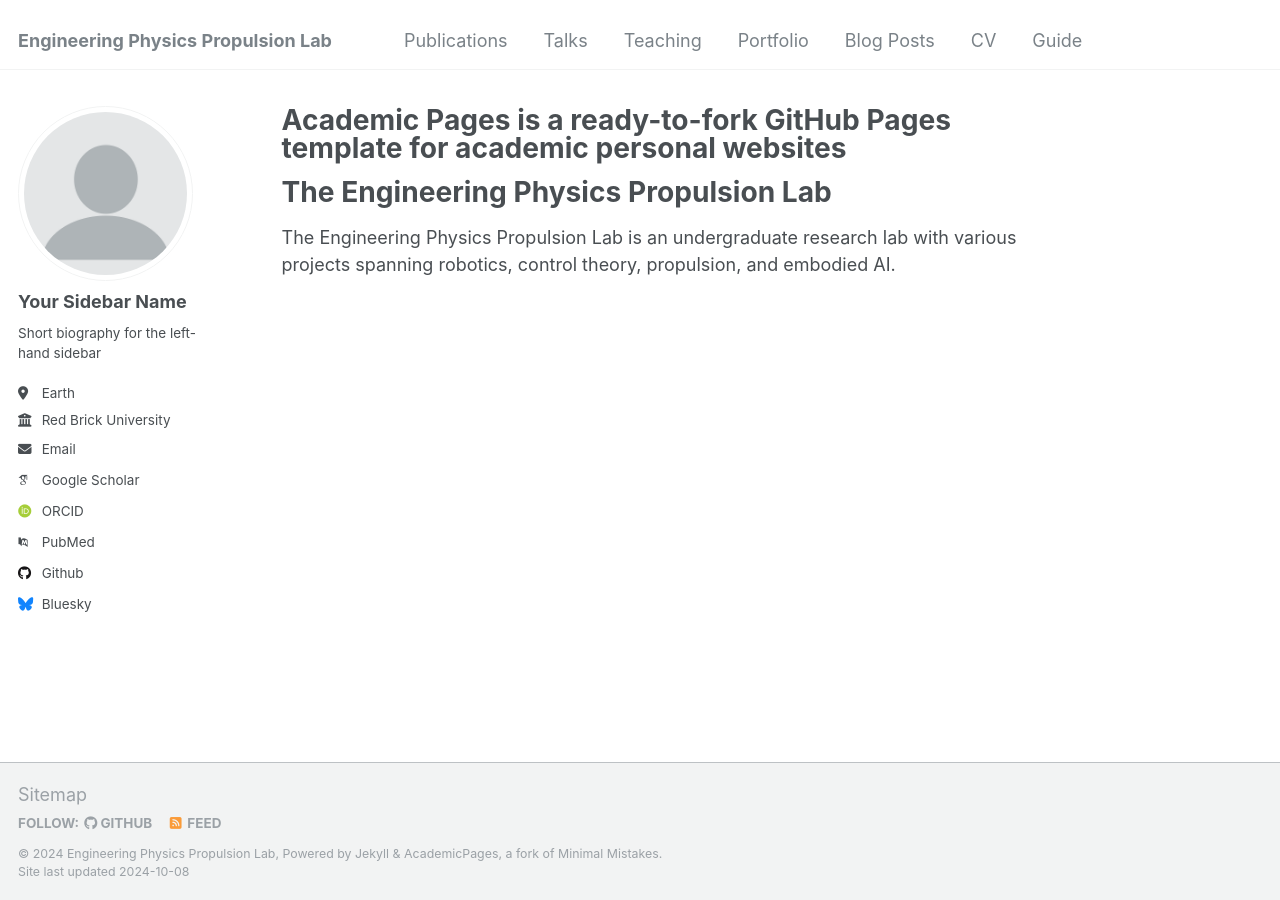
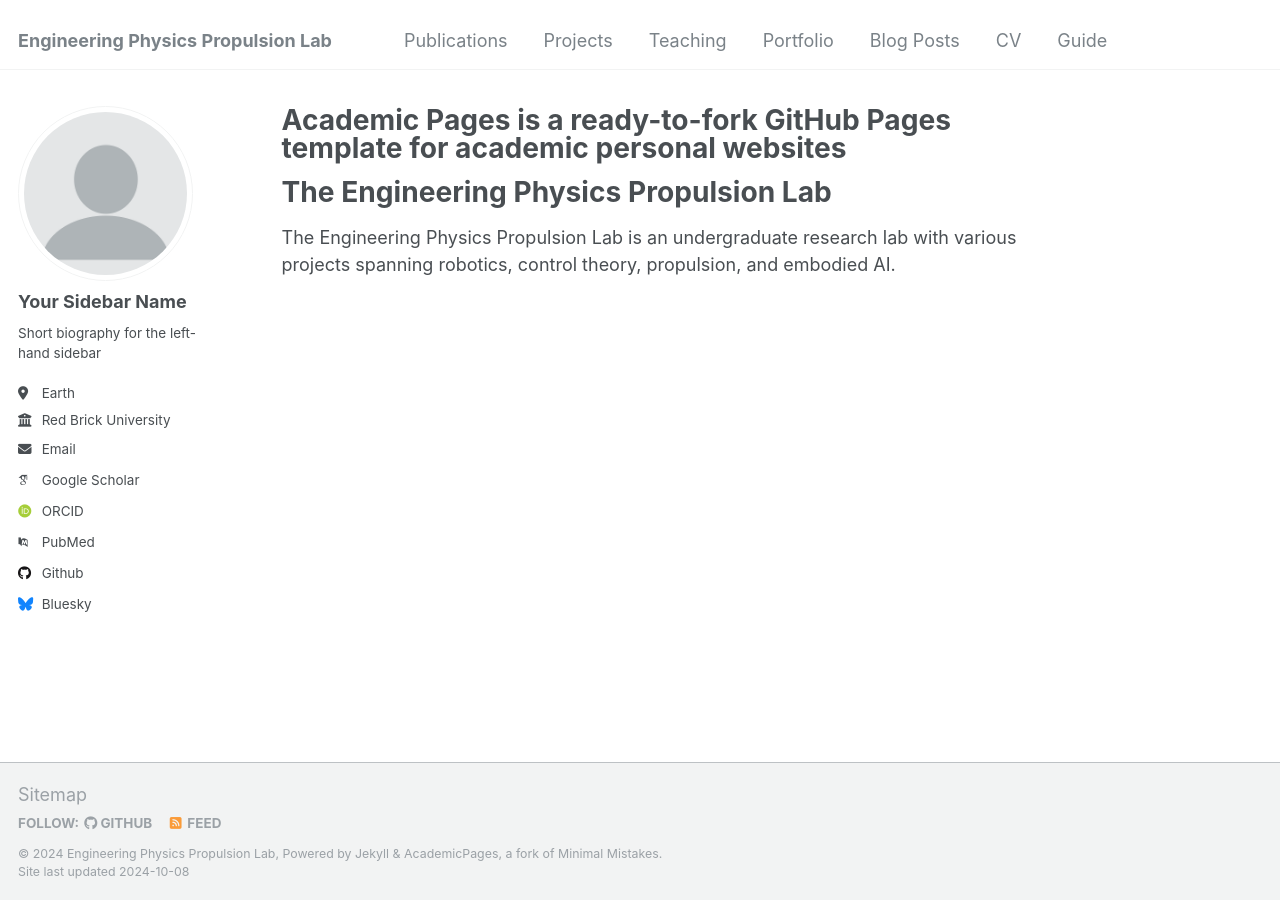
Before and after one commit to eppl-erau-db/eppl-erau-db.github.io, a Jekyll site: the page built from _pages/about.md, in a window 1280 px wide. Built offline with Jekyll 4.4.1, drawn with Linux system fonts in a browser that asks for light colours; some web fonts are replaced.

Commit message:
Update navigation.yml

```diff
--- a/_data/navigation.yml
+++ b/_data/navigation.yml
@@ -8,8 +8,8 @@ main:
   - title: "Publications"
     url: /publications/
 
-  - title: "Talks"
-    url: /talks/
+  - title: "Projects"
+    url: /projects/
 
   - title: "Teaching"
     url: /teaching/
```
